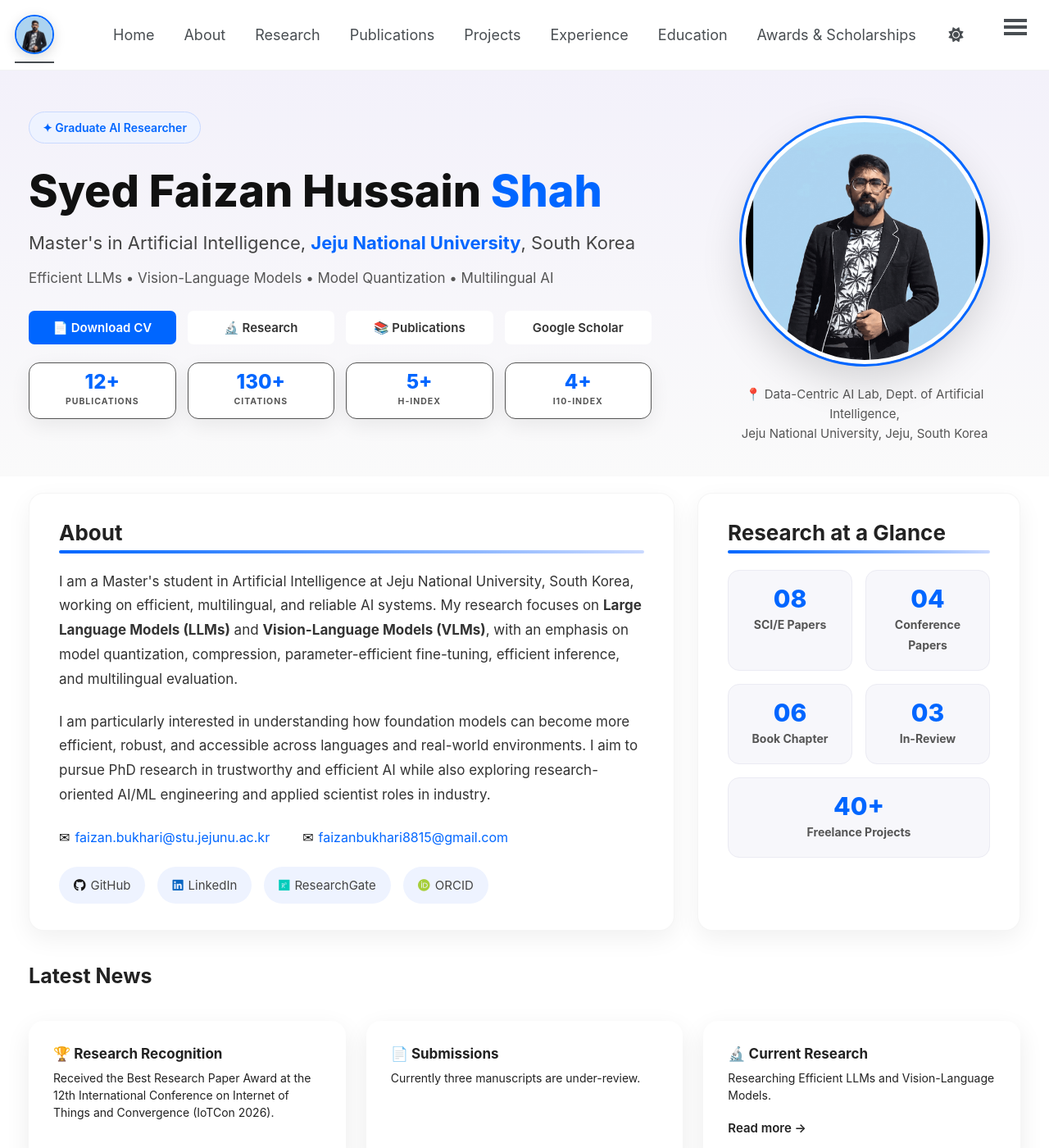
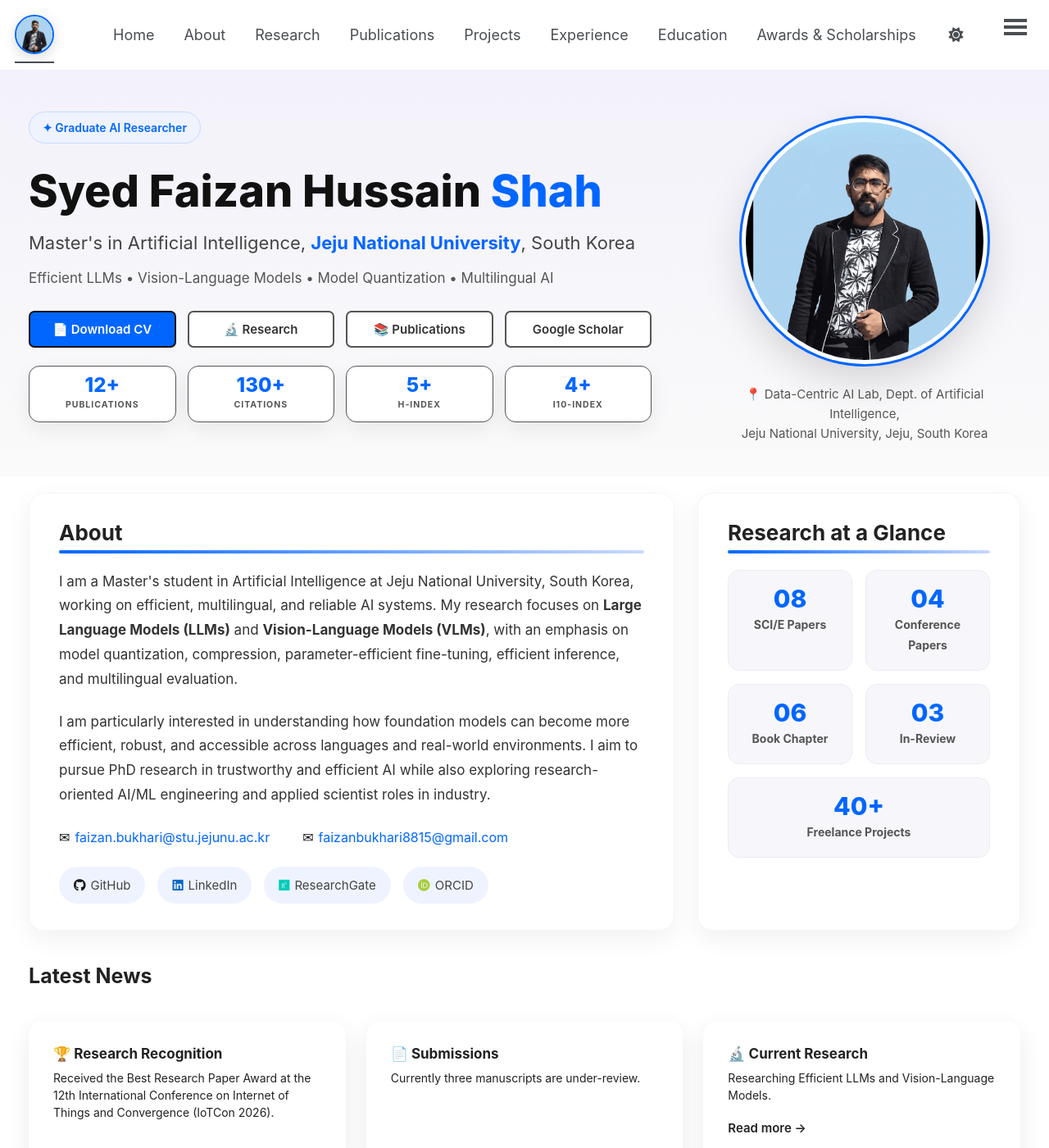
Before and after one commit to Fazi743/Fazi743.github.io, a Jekyll site: the page built from index.html, in a window 1280 px wide and 1400 px high. Shown: the whole window at 82% size. Built offline with Jekyll 4.4.1, drawn with Linux system fonts in a browser that asks for light colours; a style sheet for code colours, icons or effects is not loaded.

Commit message:
Update custom.css

```diff
--- a/assets/css/custom.css
+++ b/assets/css/custom.css
@@ -103,7 +103,7 @@ body > .page__footer{ flex-shrink:0; }
 .btn-primary{
    background:var(--accent);
    color:#fff !important;
-   border:2px solid #111; }
+   border:2px solid #111 !important; }
 /* .btn-primary:hover{
   background:#0052cc !important;
   transform:translateY(-2px);
@@ -117,7 +117,7 @@ body > .page__footer{ flex-shrink:0; }
 .btn-outline{
    background:#fff;
    color:#333 !important;
-   border:2px solid #555; }
+   border:2px solid #555 !important; }
    /* border:2px solid #000;*/
 .btn-outline:hover{
   background:#f2f2f2 !important;
```
